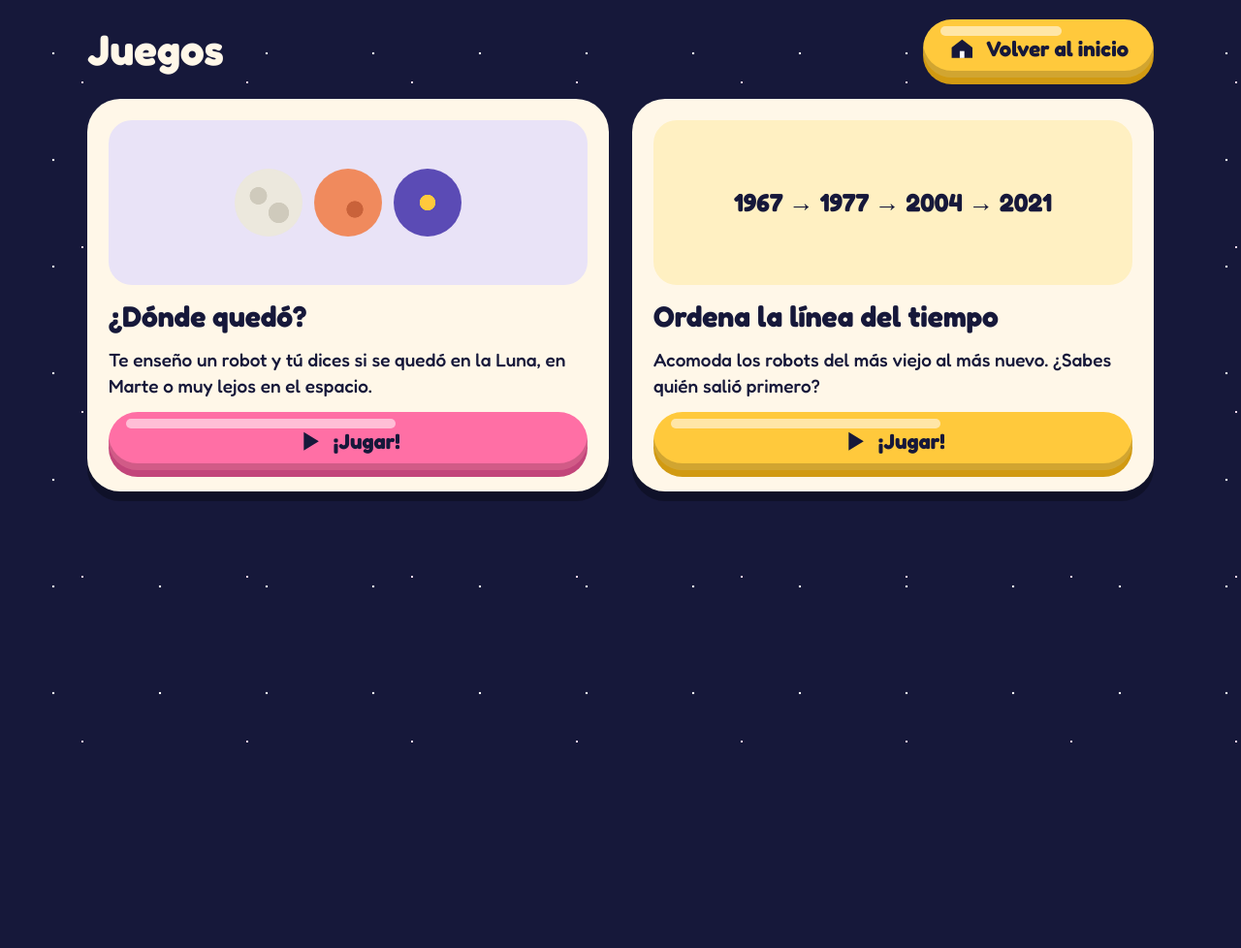
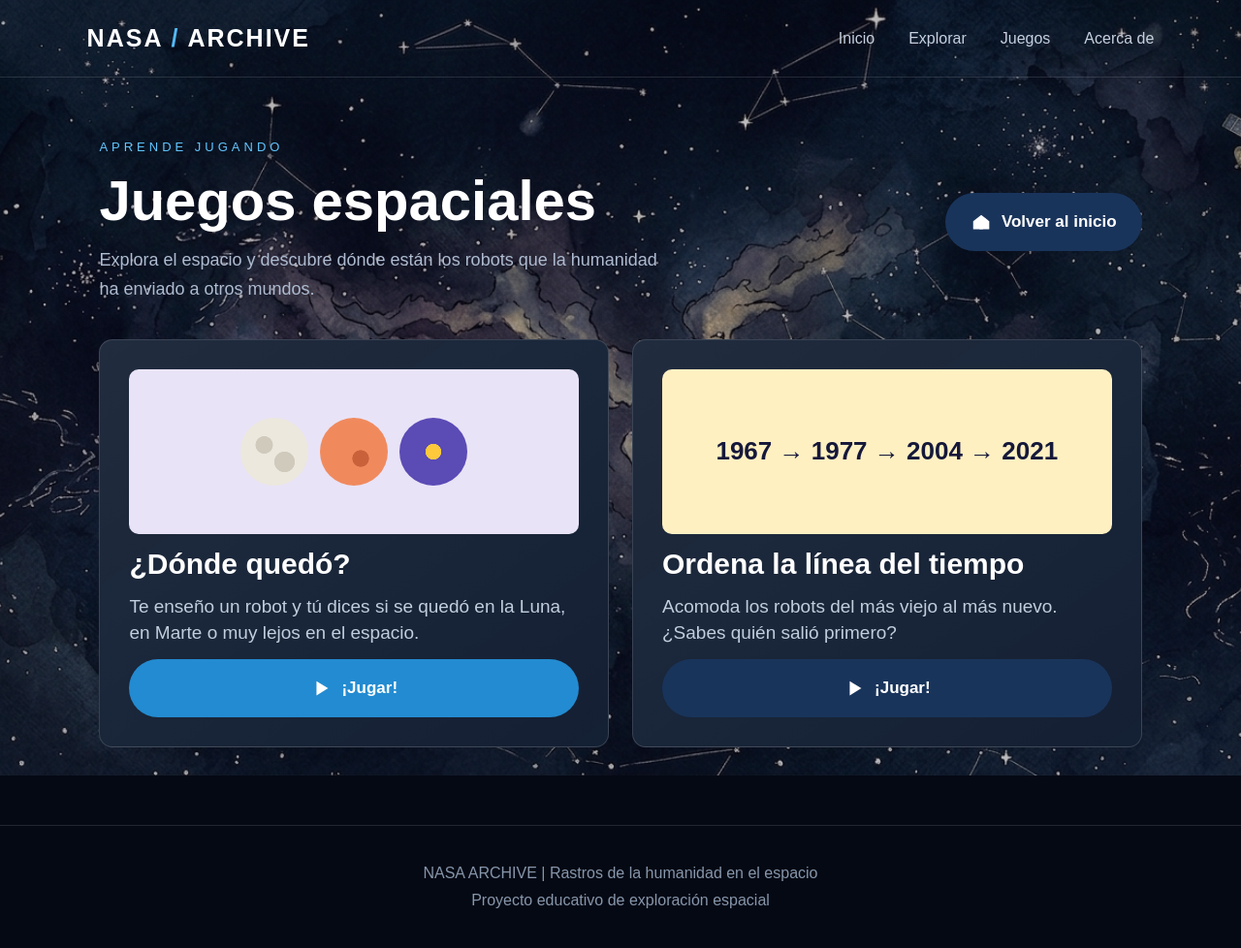
Before and after one commit to eimilioRG10/nasaWEb, a plain HTML site: page client/juegos.html in a window 1280 px wide. Shown: the whole page at 97% size. Before the commit the page ends 800 px from the top, so only its background shows below. Drawn offline with Linux system fonts and the light colour scheme.

Commit message:
Agent Host changes for agents/cambiar-diseno-juegos-html

```diff
--- a/client/juegos.html
+++ b/client/juegos.html
@@ -3,7 +3,8 @@
 <head>
   <meta charset="UTF-8">
   <meta name="viewport" content="width=device-width, initial-scale=1.0">
-  <title>Juegos · Abandonados pero no olvidados</title>
+  <title>NASA | Juegos espaciales</title>
+  <link rel="stylesheet" href="css/index.css">
   <link rel="preconnect" href="https://fonts.googleapis.com">
   <link href="https://fonts.googleapis.com/css2?family=Fredoka:wght@500;600;700&display=swap" rel="stylesheet">
   <!-- Página de JUEGOS: "¿Dónde quedó?" y "Ordena la línea del tiempo".
@@ -263,9 +264,94 @@
       .hueco { min-height: 90px; flex-direction: row; }
       .flechas-tiempo { display: none; }
     }
+
+    /* ---------- Identidad visual compartida con la página de inicio ---------- */
+    body {
+      font-family: Arial, sans-serif;
+      color: #FFFFFF;
+      background: #050914;
+    }
+    .fondo { position: fixed; }
+    .juegos {
+      min-height: calc(100vh - 100px);
+      background: transparent;
+      padding: 64px 8% 80px;
+    }
+    .juegos .cabeza { max-width: 1200px; margin-bottom: 36px; }
+    .juegos h2 { font-size: clamp(36px, 5vw, 58px); line-height: 1.1; }
+    .juegos .zona { max-width: 1200px; }
+    .juegos .etiqueta {
+      color: #62c6ff;
+      letter-spacing: 4px;
+      font-size: 13px;
+      margin-bottom: 16px;
+    }
+    .juegos .descripcion-juegos {
+      max-width: 600px;
+      margin-top: 14px;
+      color: #aebbd0;
+      font-size: 18px;
+      line-height: 1.7;
+    }
+    .gomita, .destino, .hueco, .ficha-robot { font-family: Arial, sans-serif; }
+    .gomita {
+      --color: #238bd1;
+      --sombra: #155d90;
+      color: #FFFFFF;
+      font-size: 17px;
+      box-shadow: none;
+    }
+    .gomita::after { display: none; }
+    .gomita.amarilla { --color: #19345b; --sombra: #10233f; }
+    .gomita.azul { --color: #19345b; --sombra: #10233f; }
+    .gomita.menta { --color: #238bd1; --sombra: #155d90; }
+    .tarjeta-juego, .caja-juego {
+      color: #FFFFFF;
+      background: linear-gradient(145deg, #ffffff12, #ffffff04), #101c30;
+      border: 1px solid #ffffff25;
+      border-radius: 14px;
+      box-shadow: none;
+    }
+    .tarjeta-juego { padding: 30px; }
+    .tarjeta-juego:hover { transform: translateY(-6px); border-color: #55b9fa; }
+    .tarjeta-juego p, .instruccion { color: #c1cede; }
+    .tarjeta-juego .arte { border-radius: 10px; }
+    .caja-juego { padding: 30px; }
+    .barra-progreso { background: #ffffff25; }
+    .barra-progreso div { background: #55b9fa; }
+    .robot-actual .foto { background: #19345b; }
+    .destino {
+      color: #FFFFFF;
+      background: #19345b;
+      box-shadow: none;
+    }
+    .destino:hover { background: #238bd1; }
+    .destino.bien { color: #FFFFFF; background: #167451; box-shadow: none; }
+    .destino.mal { background: #873e46; }
+    .hueco { color: #c1cede; background: #101c30; border-color: #ffffff50; }
+    .hueco .numero { background: #19345b; }
+    .hueco.lleno { color: #FFFFFF; background: #19345b; border-color: #55b9fa; }
+    .hueco.bien { background: #167451; border-color: #35bd8e; }
+    .hueco.mal { background: #873e46; border-color: #e87979; }
+    .flechas-tiempo { color: #8bd5ff; }
+    .bandeja { background: #ffffff0d; }
+    .ficha-robot { color: #FFFFFF; background: #19345b; box-shadow: none; }
+    .ficha-robot.elegida { outline-color: #55b9fa; }
+    .aviso { color: #8bd5ff; }
+    footer { position: relative; }
     </style>
 </head>
 <body>
+  <div class="fondo" aria-hidden="true"></div>
+  <header>
+    <div class="logo">NASA <span>/</span> ARCHIVE</div>
+    <nav aria-label="Navegación principal">
+      <a href="index.html#inicio">Inicio</a>
+      <a href="index.html#objetos">Explorar</a>
+      <a href="#juegos">Juegos</a>
+      <a href="index.html#contacto">Acerca de</a>
+    </nav>
+  </header>
   <svg width="0" height="0" style="position:absolute" aria-hidden="true">
     <symbol id="ic-mando" viewBox="0 0 24 24">
       <path d="M6 8h12a4 4 0 0 1 4 4v1a4 4 0 0 1-7 2.6L14 14h-4l-1 1.6A4 4 0 0 1 2 13v-1a4 4 0 0 1 4-4z" fill="currentColor"/>
@@ -275,7 +361,11 @@
   </svg>
   <main class="juegos abierto" id="juegos" aria-label="Juegos">
     <div class="cabeza">
-      <h2 id="titulo-juegos">Juegos</h2>
+      <div>
+        <p class="etiqueta">APRENDE JUGANDO</p>
+        <h2 id="titulo-juegos">Juegos espaciales</h2>
+        <p class="descripcion-juegos">Explora el espacio y descubre dónde están los robots que la humanidad ha enviado a otros mundos.</p>
+      </div>
       <div class="fila-botones">
         <button class="gomita azul" id="volver-lista" hidden><svg class="ic" aria-hidden="true"><use href="#ic-atras"/></svg>Otros juegos</button>
         <a class="gomita amarilla" href="index.html"><svg class="ic" aria-hidden="true"><use href="#ic-casa"/></svg>Volver al inicio</a>
@@ -283,6 +373,11 @@
     </div>
     <div class="zona" id="zona-juegos"></div>
   </main>
+
+  <footer>
+    <p>NASA ARCHIVE | Rastros de la humanidad en el espacio</p>
+    <p class="footer-subtitulo">Proyecto educativo de exploración espacial</p>
+  </footer>
 
 
   <script src="js/datos.js"></script>
@@ -307,7 +402,7 @@
     function verListaJuegos() {
       callar();
       botonVolverLista.hidden = true;
-      document.getElementById("titulo-juegos").textContent = "Juegos";
+      document.getElementById("titulo-juegos").textContent = "Juegos espaciales";
       zona.innerHTML = `
         <div class="lista-juegos">
           <article class="tarjeta-juego">
```
